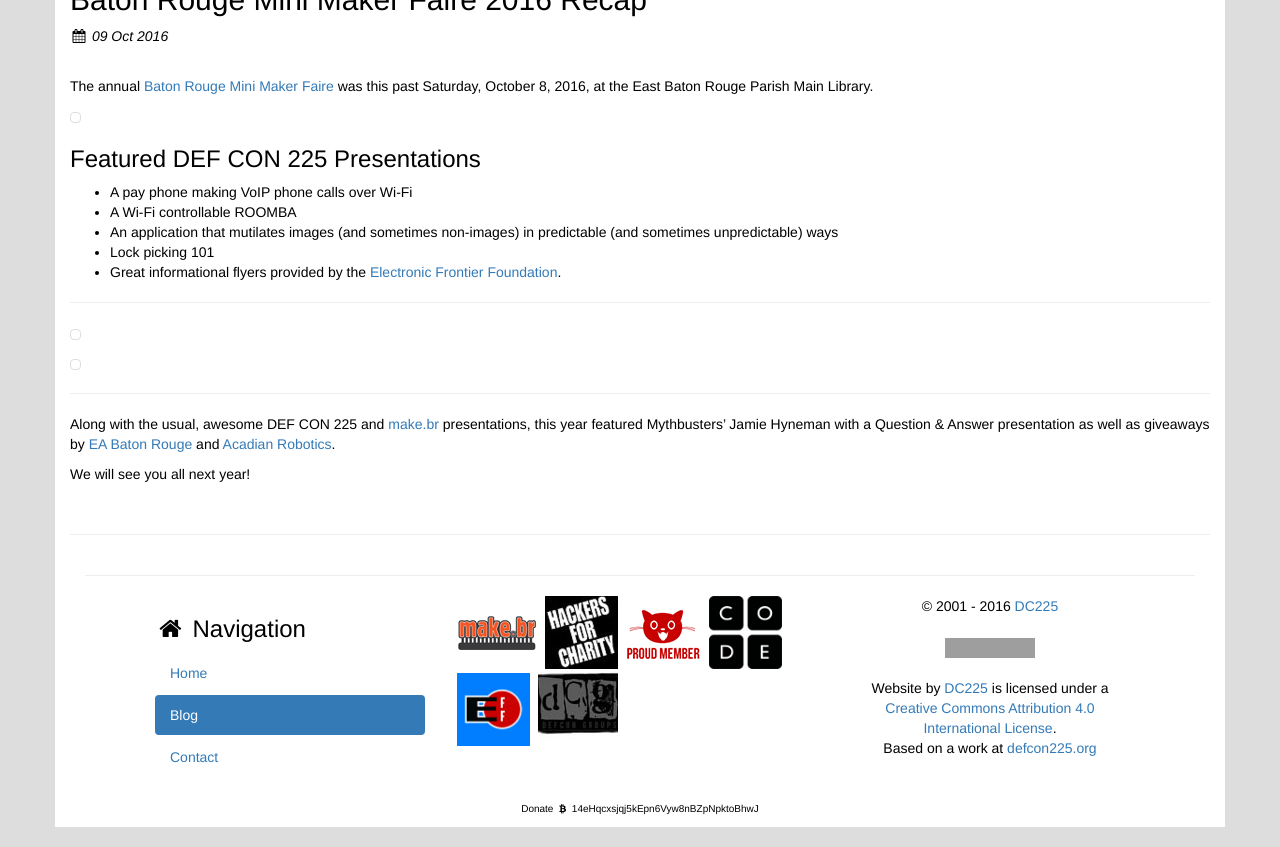
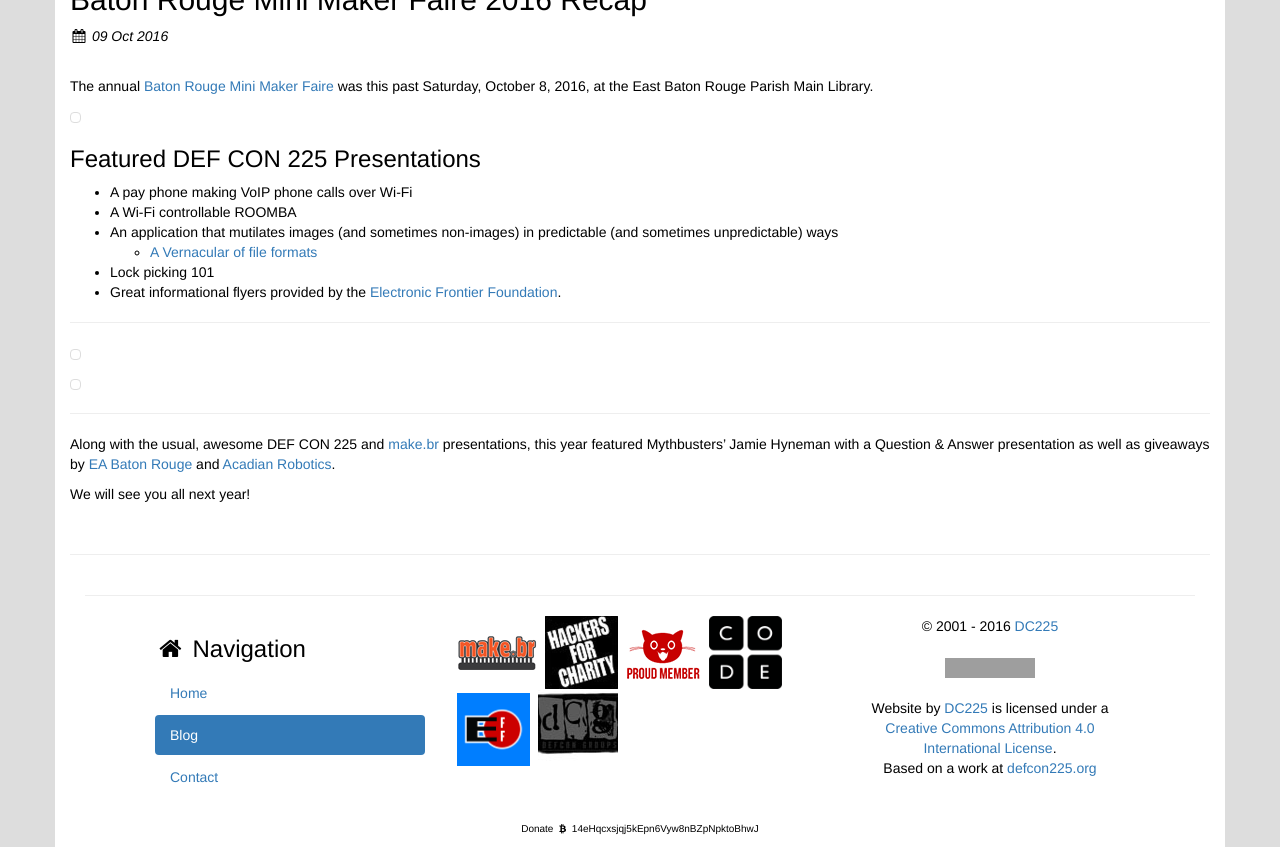
Before and after one commit to dc225/dc225.github.io, a Jekyll site: the page built from _posts/2016-10-09-baton-rouge-mini-maker-faire-2016-recap.md, in a window 1280 px wide. Shown: the part 320-1167 px from the top of the page. Built offline with Jekyll 4.4.1, drawn with Linux system fonts in a browser that asks for light colours; nearby versions of some CDN libraries; comment, search, counter and statistics services are not loaded; grey boxes are pictures that could not be loaded.

Commit message:
pdf linkkkkk

```diff
--- a/_posts/2016-10-09-baton-rouge-mini-maker-faire-2016-recap.md
+++ b/_posts/2016-10-09-baton-rouge-mini-maker-faire-2016-recap.md
@@ -16,6 +16,7 @@
   - A pay phone making VoIP phone calls over Wi-Fi
   - A Wi-Fi controllable ROOMBA
   - An application that mutilates images (and sometimes non-images) in predictable (and sometimes unpredictable) ways
+    - [A Vernacular of file formats](https://dl.dropboxusercontent.com/u/9054743/hifi%20Rosa%20Menkman%20-%20A%20Vernacular%20of%20File%20Formats.pdf)
   - Lock picking 101
   - Great informational flyers provided by the [Electronic Frontier Foundation](https://www.eff.org).
 
```
